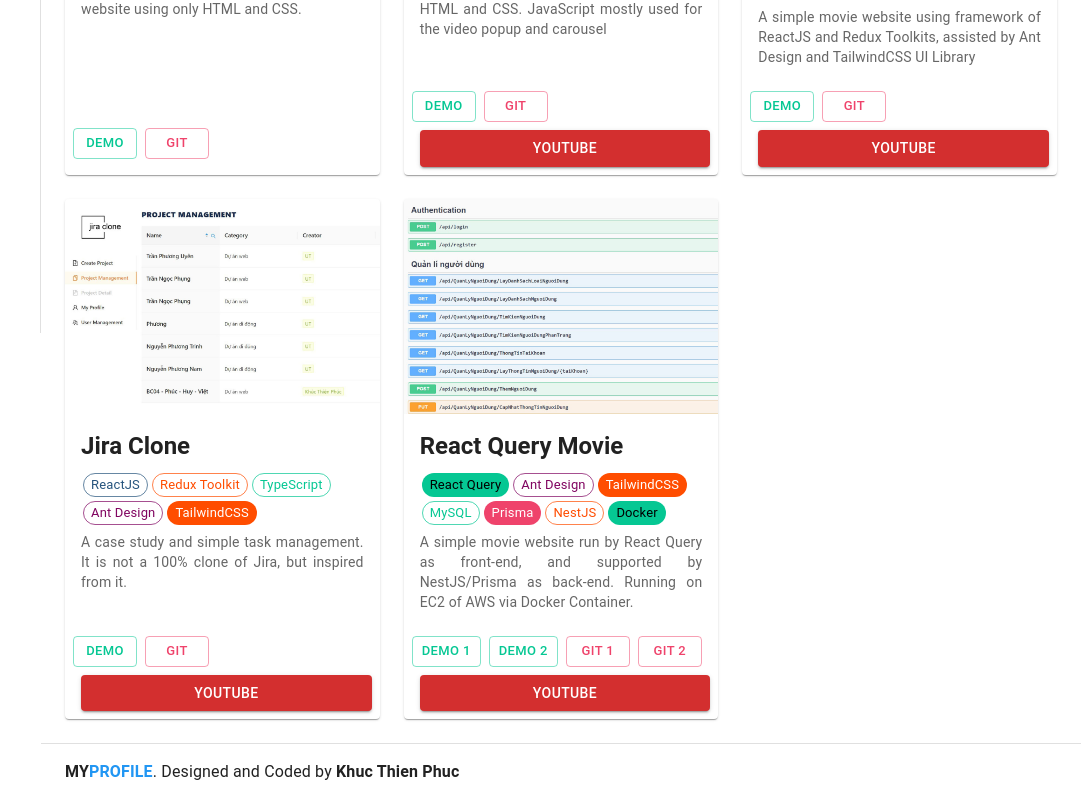
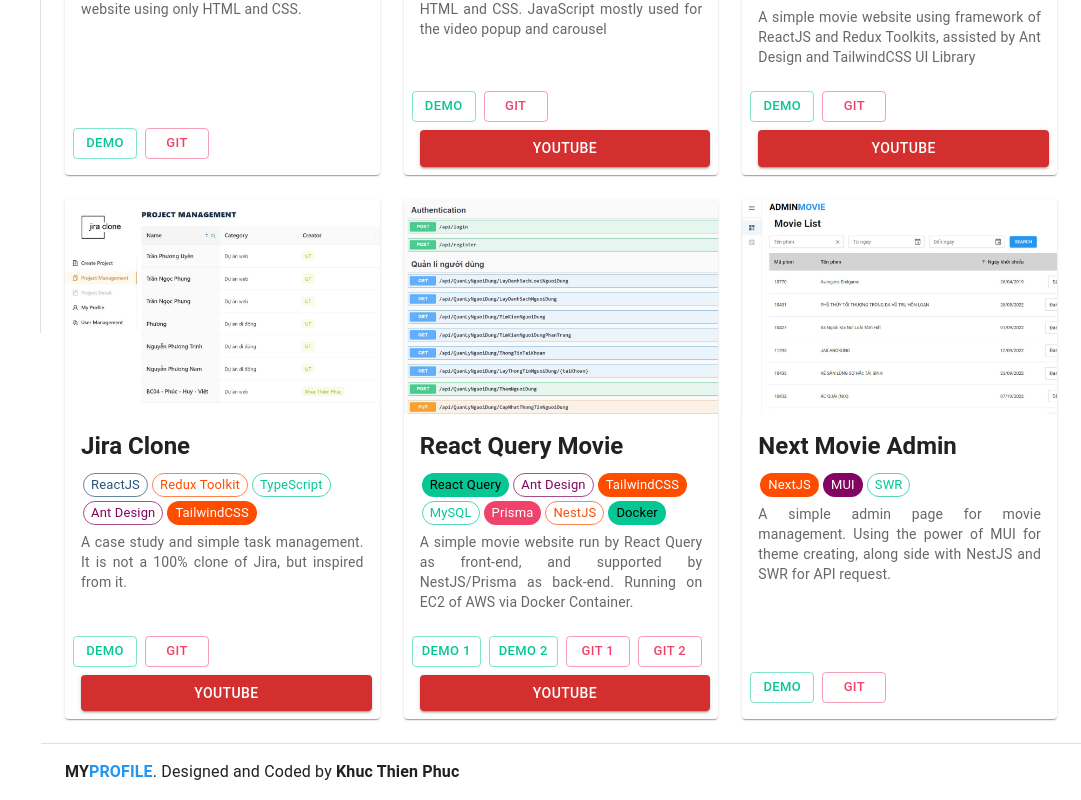
Before and after one commit to ktphuc1994/my-profile-nextjs, a Next.js app: page /projects in a window 1280 px wide. Shown: the part 467-1267 px from the top of the page, without its empty margins (199-1280 px from the left). Built offline with nearby package versions, Linux system fonts and the light colour scheme.

Commit message:
add project next-movie-admin, improve MUI import

```diff
--- a/core/components/Footer/Footer.tsx
+++ b/core/components/Footer/Footer.tsx
@@ -1,5 +1,8 @@
-import { Box, Typography } from '@mui/material';
 import React from 'react';
+
+// import MUI components
+import Box from '@mui/material/Box';
+import Typography from '@mui/material/Typography';
 
 function Footer() {
   return (
--- a/core/components/Header/Header.tsx
+++ b/core/components/Header/Header.tsx
@@ -1,8 +1,10 @@
 import Link from 'next/link';
 
 // import MUI components
-import { Box, IconButton, Typography } from '@mui/material';
-import { Menu } from '@mui/icons-material';
+import Box from '@mui/material/Box';
+import IconButton from '@mui/material/IconButton';
+import Typography from '@mui/material/Typography';
+import Menu from '@mui/icons-material/Menu';
 
 // import local interface
 import { InterfaceHeader } from '../../interfaces/Layout/Layout.interface';
--- a/data/data.ts
+++ b/data/data.ts
@@ -10,9 +10,11 @@
       'Bootstrap',
       'TailwindCSS',
       'Ant Design',
+      'MUI',
       'ReactJS',
       'Redux',
       'React Query',
+      'NextJS',
     ],
   },
   {
@@ -21,7 +23,15 @@
   },
   {
     skillName: 'Other',
-    skills: ['REST APIs', 'JavaScript', 'TypeScript', 'Git', 'Vercel', 'Yarn'],
+    skills: [
+      'REST APIs',
+      'JavaScript',
+      'TypeScript',
+      'SWR',
+      'Git',
+      'Vercel',
+      'Yarn',
+    ],
   },
 ];
 
@@ -125,6 +135,22 @@
       'Docker related work (Dockerfile, docker-compose).',
     ],
   },
+  {
+    name: 'Next Movie Admin',
+    time: '2023-03-01',
+    framework: ['NextJS', 'MUI', 'SWR'],
+    demo: ['http://next-movie-admin.khucthienphuc.name.vn'],
+    git: ['https://github.com/ktphuc1994/next-movie-admin'],
+    image: '/img/next-movie-admin.jpg',
+    youtube: null,
+    description:
+      'A simple admin page for movie management. Using the power of MUI for theme creating, along side with NestJS and SWR for API request.',
+    contribution: [
+      'Design and code with NextJS.',
+      'Axios setting up along side with SWR.',
+      'Implement MUI React Components',
+    ],
+  },
 ];
 
 const allSkills = [
@@ -150,6 +176,9 @@
   'Yarn',
   'Git',
   'Vercel',
+  'NextJS',
+  'SWR',
+  'MUI',
 ];
 
 interface InterfaceFrameworkColor {
```
Also changed, not shown: core/HOC/Layout.tsx (+7 -2 lines), core/components/Home/HomePage.tsx (+10 -9 lines), core/components/Sidebar/Sidebar.tsx (+15 -17 lines), pages/projects.tsx (+10 -12 lines), public/img/next-movie-admin.jpg (added).
